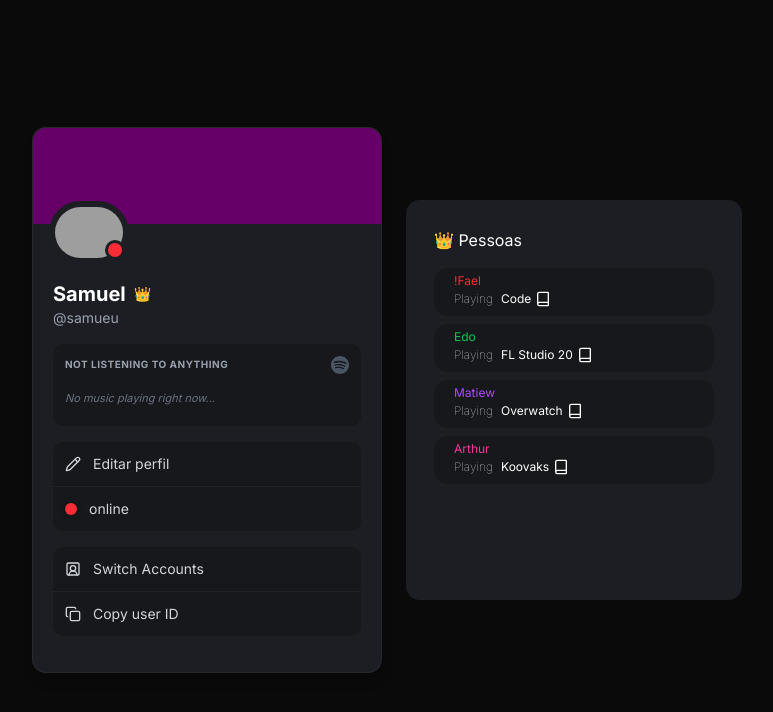
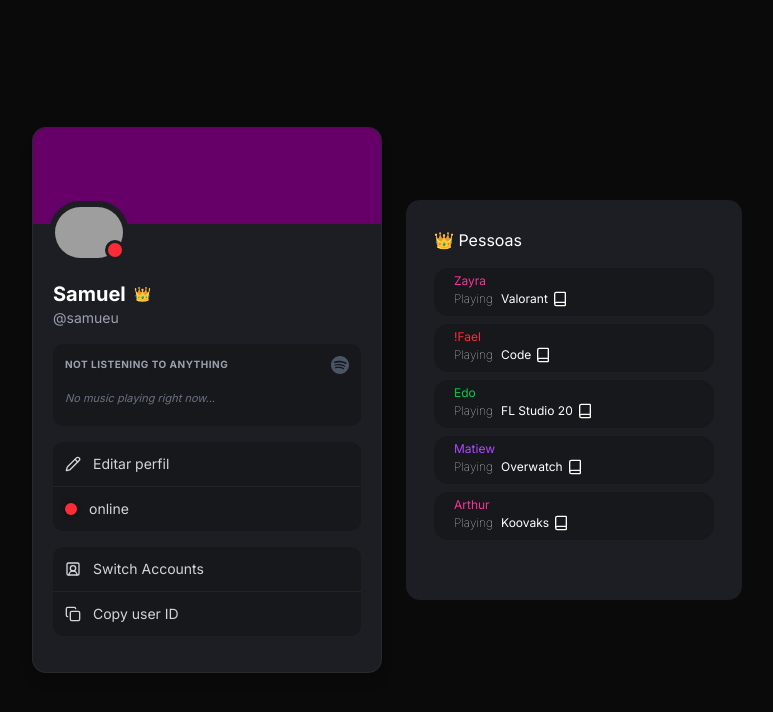
Before and after one commit to Samueu/discord-card, a Next.js app: page / in a window 1280 px wide. Shown: the top 712 px of the page, without its empty margins (253-1026 px from the left). Built offline with nearby package versions, Linux system fonts and the light colour scheme; no server answers; grey boxes are pictures that could not be loaded.

Commit message:
feat: Adicionado mais um Profile

```diff
--- a/components/sidecard/page.tsx
+++ b/components/sidecard/page.tsx
@@ -7,6 +7,7 @@ export default function Sidecard() {
         <p className="text-white">👑 Pessoas</p>
       </div>
       <div className="space-y-2 w-70">
+        <Profile color="pink" name="Zayra" playing="Valorant" />
         <Profile color="red" name="!Fael" playing="Code" />
         <Profile color="green" name="Edo" playing="FL Studio 20" />
         <Profile color="purple" name="Matiew" playing="Overwatch" />
```
